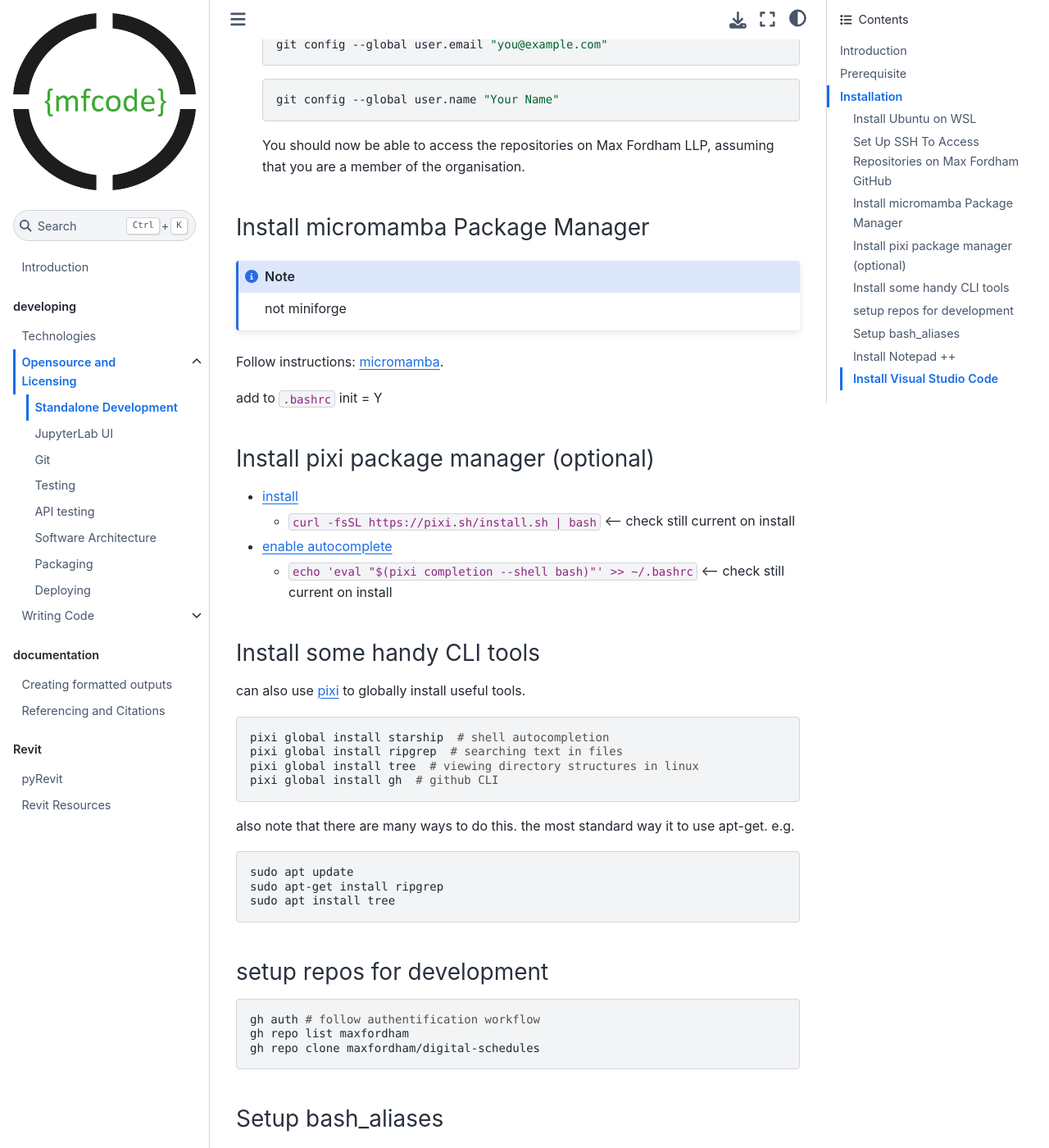
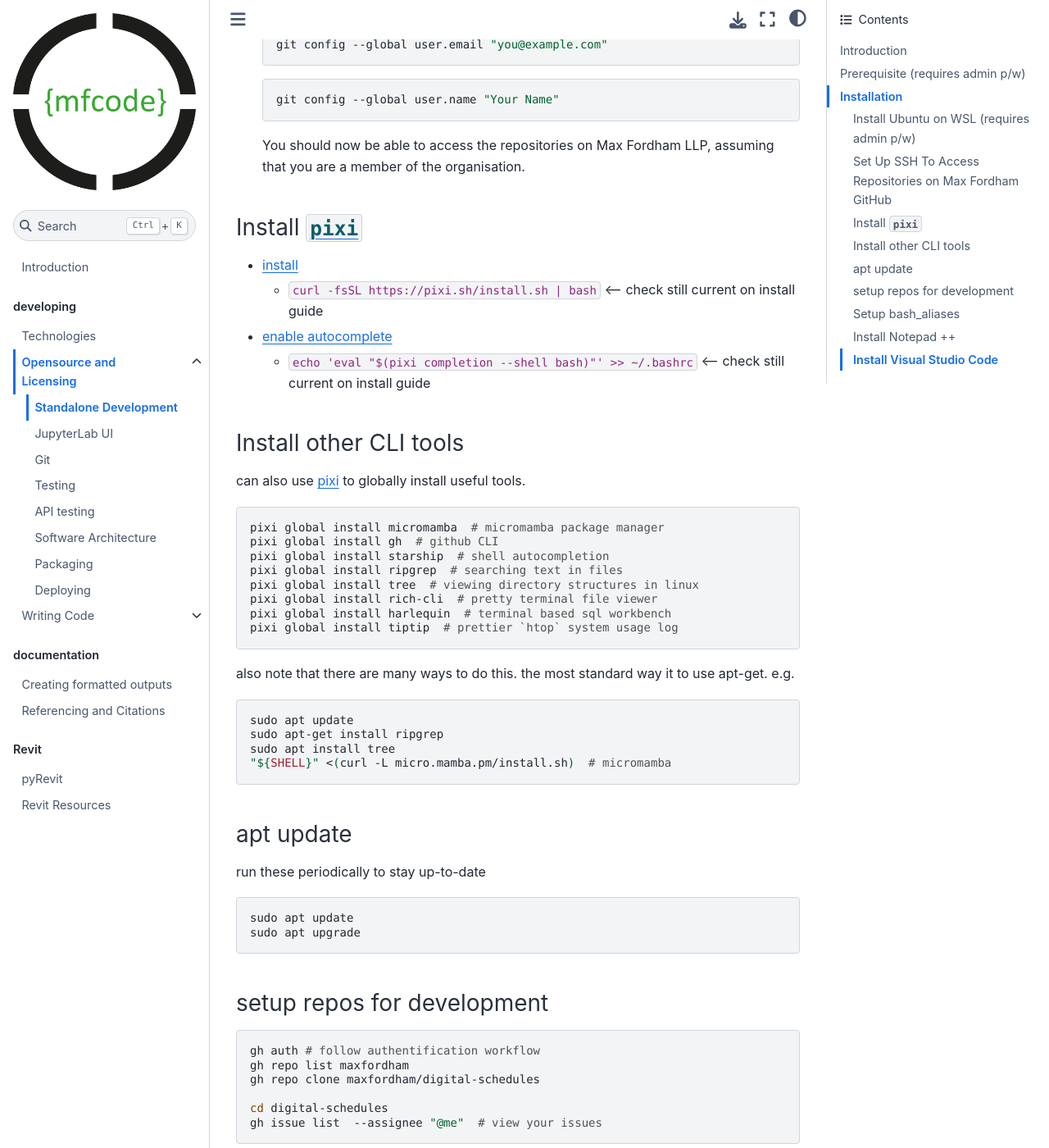
Before and after one commit to maxfordham/mxf-code-docs, a Jupyter Book: the page built from book/docs/developing-envsetup.md, in a window 1280 px wide and 1400 px high, scrolled down 2145 px. Shown: the whole window at 82% size. Built offline with Jupyter Book 1.0.4 settings and Sphinx 7.4.7 and the Sphinx Book theme 1.1.4, drawn with Linux system fonts in a browser that asks for light colours; pages that are not in the unit, such as notebooks, are missing from menus; some of the changed text lies outside the part shown.

Commit message:
Update developing-envsetup.md
install pixi as standard
use pixi global to install all other CLI tools

````diff
--- a/book/docs/developing-envsetup.md
+++ b/book/docs/developing-envsetup.md
@@ -21,14 +21,15 @@ Given that the final resting place of standalone tools is the Linux JupyterHub s
 we try to make the development environment on the users machine as close to this as
 it can be.
 
-## Prerequisite
+## Prerequisite (requires admin p/w)
 
 Hyper-V should already be enabled on your laptop but if you are having issues then follow this article:
+
 - https://mashtips.com/enable-virtualization-windows-10/
 
 ## Installation
 
-### Install Ubuntu on WSL
+### Install Ubuntu on WSL (requires admin p/w)
 
 ```{danger}
 couldn't get wsl working on a fresh install.
@@ -88,32 +89,27 @@ Create the new user as `jovyan` and set the password to something sensible you w
 
     You should now be able to access the repositories on Max Fordham LLP, assuming that you are a member of the organisation.
 
-### Install micromamba Package Manager
-
-```{note}
-not miniforge
-```
-
-Follow instructions: [micromamba](https://mamba.readthedocs.io/en/latest/installation/micromamba-installation.html#).
-
-add to `.bashrc` init = Y
-
-### Install pixi package manager (optional)
+### Install [`pixi`](https://pixi.sh/latest/#installation)
 
 - [install](https://pixi.sh/latest/#installation)
-  - `curl -fsSL https://pixi.sh/install.sh | bash` <-- check still current on install
+  - `curl -fsSL https://pixi.sh/install.sh | bash` <-- check still current on install guide
 - [enable autocomplete](https://pixi.sh/latest/#autocompletion)
-  - `echo 'eval "$(pixi completion --shell bash)"' >> ~/.bashrc` <-- check still current on install
+  - `echo 'eval "$(pixi completion --shell bash)"' >> ~/.bashrc` <-- check still current on install guide
 
-### Install some handy CLI tools
+
+### Install other CLI tools
 
 can also use [pixi](https://pixi.sh/latest/basic_usage/#use-pixi-as-a-global-installation-tool) to globally install useful tools.
 
 ```bash
+pixi global install micromamba  # micromamba package manager
+pixi global install gh  # github CLI
 pixi global install starship  # shell autocompletion
 pixi global install ripgrep  # searching text in files
 pixi global install tree  # viewing directory structures in linux
-pixi global install gh  # github CLI
+pixi global install rich-cli  # pretty terminal file viewer
+pixi global install harlequin  # terminal based sql workbench
+pixi global install tiptip  # prettier `htop` system usage log
 ```
 
 also note that there are many ways to do this. the most standard way it to use apt-get.
@@ -123,6 +119,15 @@ e.g.
 sudo apt update
 sudo apt-get install ripgrep
 sudo apt install tree
+"${SHELL}" <(curl -L micro.mamba.pm/install.sh)  # micromamba
+```
+
+### apt update
+
+run these periodically to stay up-to-date
+```bash
+sudo apt update
+sudo apt upgrade
 ```
 
 ### setup repos for development
@@ -131,6 +136,9 @@ sudo apt install tree
 gh auth # follow authentification workflow
 gh repo list maxfordham
 gh repo clone maxfordham/digital-schedules
+
+cd digital-schedules
+gh issue list  --assignee "@me"  # view your issues
 ```
 
 ### Setup bash_aliases
@@ -149,6 +157,11 @@ Restart WSL for the above changes to take effect.
 
 [notepad++](developing-notepadplusplus.md)
 
+#### Customise
+
+- https://github.com/Edditoria/markdown-plus-plus
+- https://github.com/nea/MarkdownViewerPlusPlus
+
 ### Install Visual Studio Code
 
-[vscode](developing-vscode.md)
+[vscode](developing-vscode.md) (install as user)
````
